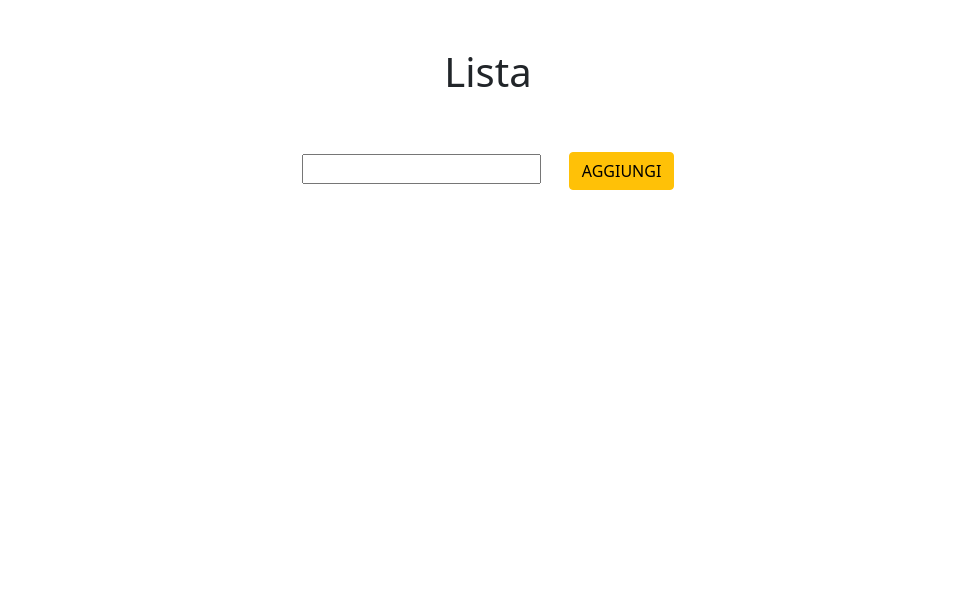
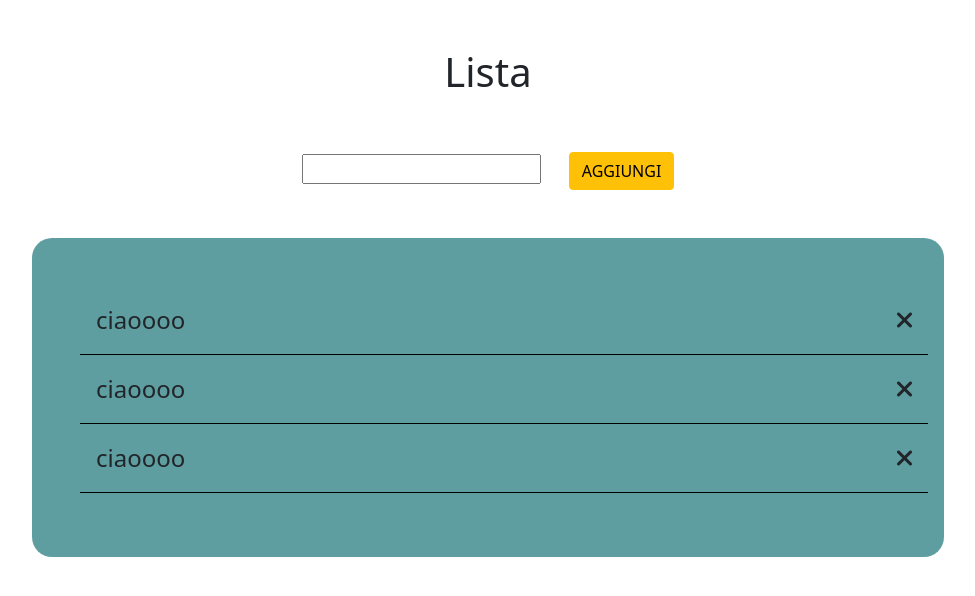
Before and after one commit to ClaudioMattina/vue-todolist, a plain HTML site: page index.html in a window 1280 px wide. Shown: the whole page, without its empty margins (152-1127 px from the left). Drawn offline with nearby package versions, Linux system fonts and the light colour scheme.

Commit message:
struttura contenitore stringhe

```diff
--- a/index.html
+++ b/index.html
@@ -5,6 +5,7 @@
     <meta http-equiv="X-UA-Compatible" content="IE=edge">
     <meta name="viewport" content="width=device-width, initial-scale=1.0">
     <!-- link FontAwesome -->
+    <link rel="stylesheet" href="https://cdnjs.cloudflare.com/ajax/libs/font-awesome/6.0.0/css/all.min.css" integrity="sha512-9usAa10IRO0HhonpyAIVpjrylPvoDwiPUiKdWk5t3PyolY1cOd4DSE0Ga+ri4AuTroPR5aQvXU9xC6qOPnzFeg==" crossorigin="anonymous" referrerpolicy="no-referrer" />
     <link rel="stylesheet" href="https://cdnjs.cloudflare.com/ajax/libs/font-awesome/6.1.0/css/all.min.css" integrity="sha512-10/jx2EXwxxWqCLX/hHth/vu2KY3jCF70dCQB8TSgNjbCVAC/8vai53GfMDrO2Emgwccf2pJqxct9ehpzG+MTw==" crossorigin="anonymous" referrerpolicy="no-referrer" />
     <!-- link bootstrap -->
     <link href="https://cdn.jsdelivr.net/npm/bootstrap@5.1.3/dist/css/bootstrap.min.css" rel="stylesheet" integrity="sha384-1BmE4kWBq78iYhFldvKuhfTAU6auU8tT94WrHftjDbrCEXSU1oBoqyl2QvZ6jIW3" crossorigin="anonymous">
@@ -40,8 +41,13 @@
                 </div>
 
                 <!-- contenitore delle stringhe generate -->
-                <div class="col-12">
+                <div id="string-container" class="col-12 py-5 px-3 my-5">
 
+                    <ul class="">
+                        <li class="p-3 fs-4 list-item d-flex justify-content-between">ciaoooo <span> <i class="fas fa-xmark"></i> </span></li>
+                        <li class="p-3 fs-4 list-item d-flex justify-content-between">ciaoooo <span> <i class="fas fa-xmark"></i> </span></li>
+                        <li class="p-3 fs-4 list-item d-flex justify-content-between">ciaoooo <span> <i class="fas fa-xmark"></i> </span></li>
+                    </ul>
                 </div>
             </div>
 
--- a/style.css
+++ b/style.css
@@ -0,0 +1,11 @@
+#string-container{
+    background-color: cadetblue;
+    width: 80%;
+    margin: auto;
+    border-radius: 20px;
+}
+
+.list-item{
+    list-style: none;
+    border-bottom: 1px solid black;
+}
```
